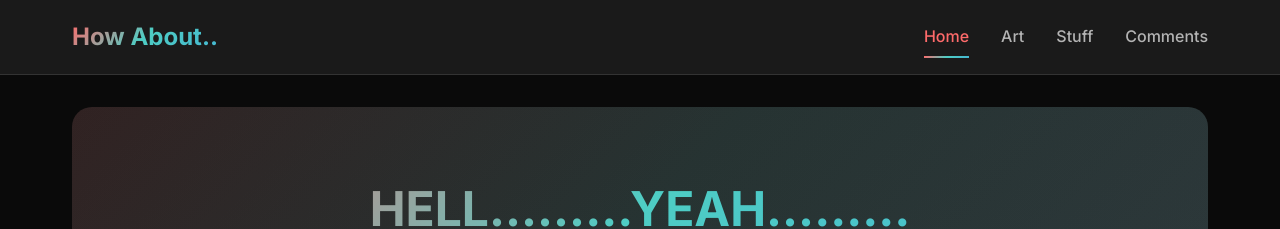
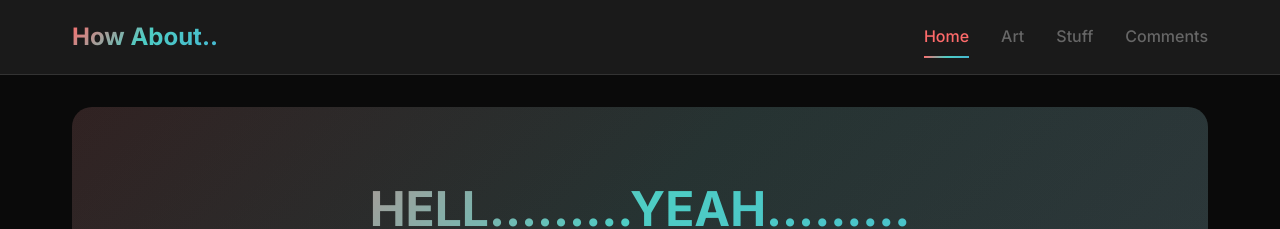
Before and after one commit to how-about-no/howaboutno, a Jekyll site: the page built from index.html, in a window 1280 px wide. Shown: the top 229 px of the page. Built offline with Jekyll 4.4.1, drawn with Linux system fonts in a browser that asks for light colours.

Commit message:
Fix link hover colors with proper CSS specificity

```diff
--- a/assets/css/style.css
+++ b/assets/css/style.css
@@ -37,9 +37,25 @@
     transition: color 0.3s ease;
 }
 
+/* General link hover - but exclude navigation and special links */
 a:hover {
-    color: var(--accent-primary);
+    color: var(--accent-primary) !important;
     text-decoration: underline;
+}
+
+/* Override for navigation links */
+.nav-link:hover {
+    text-decoration: none !important;
+}
+
+/* Override for post card title links */
+.post-card-title a:hover {
+    text-decoration: none !important;
+}
+
+/* Override for read more links */
+.read-more:hover {
+    text-decoration: none !important;
 }
 
 a:visited {
@@ -82,7 +98,7 @@
 }
 
 .nav-link {
-    color: var(--text-secondary);
+    color: var(--text-muted) !important;
     text-decoration: none;
     font-weight: 500;
     transition: all 0.3s ease;
@@ -92,7 +108,8 @@
 
 .nav-link:hover,
 .nav-link.active {
-    color: var(--accent-primary);
+    color: var(--accent-primary) !important;
+    text-decoration: none !important;
 }
 
 .nav-link::after {
```
Also changed, not shown: _posts/2025-09-14-HELLYEAH.md (renamed from _posts/2025-09-14-welcome-to-my-blog.md, +1 -1 lines), 6 other files.
